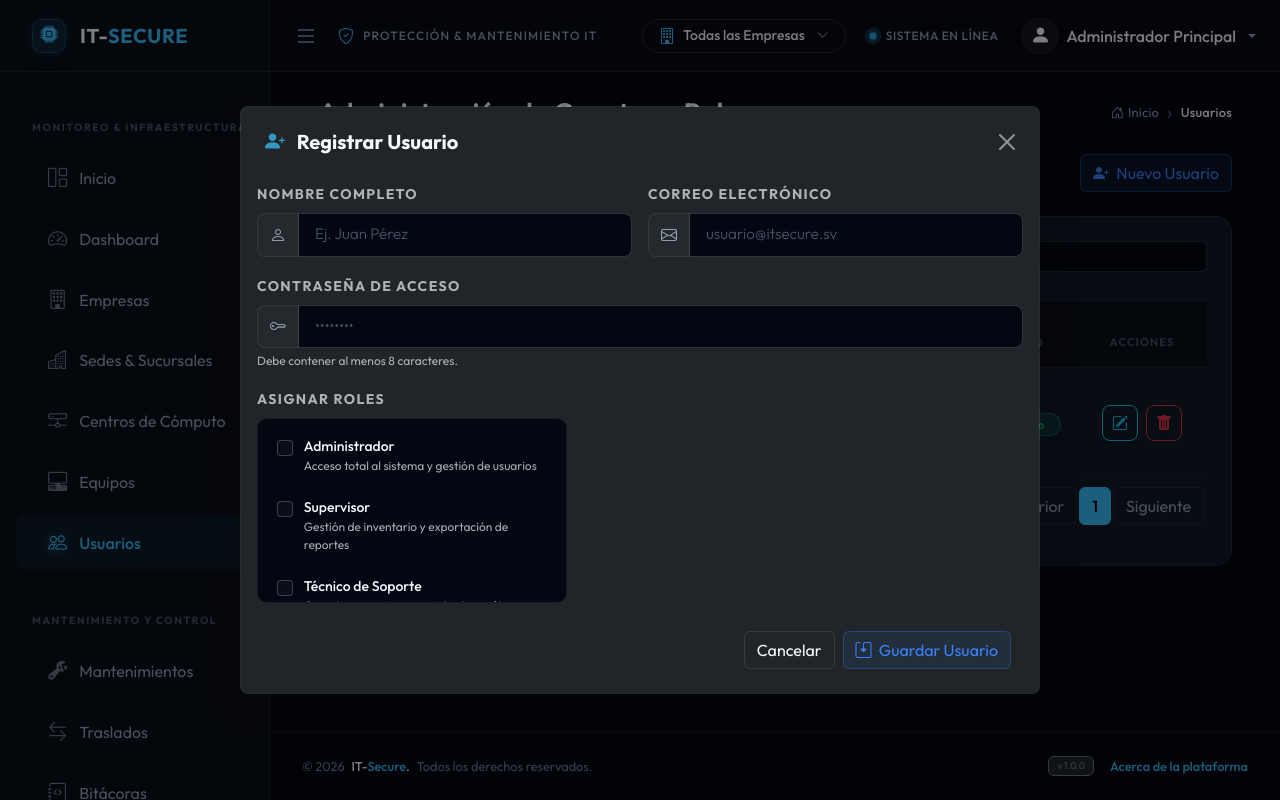
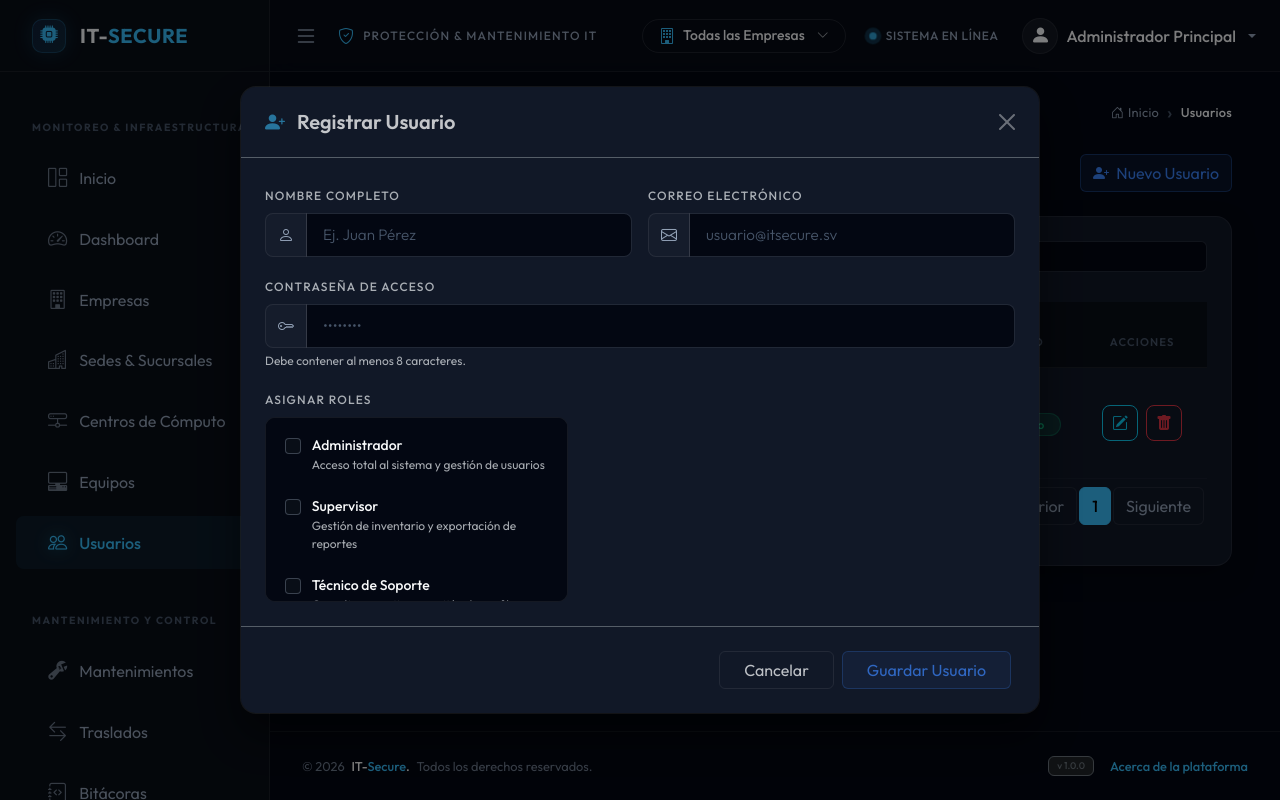
Before and after one commit to emanuelmath/IT-Secure, a Laravel app: page /usuarios in a window 1280 px wide, after a click on "Nuevo Usuario". Run offline with Laravel 12, Linux system fonts and the light colour scheme; the visitor is signed in with stand-in values (Sample User, id 1); data comes from the database, SQL or seed files in the repository; data that the repository does not hold is empty; some libraries are stand-ins or nearby versions.

Commit message:
refactor: cambio del modal de usuarios

```diff
--- a/resources/views/usuario/usuarios.blade.php
+++ b/resources/views/usuario/usuarios.blade.php
@@ -89,48 +89,48 @@
     </div>
 
     <!-- Modal Crear Usuario -->
-    <div class="modal fade" id="modalUsuario" tabindex="-1" aria-labelledby="modalUsuarioLabel" aria-hidden="true" data-bs-theme="dark">
+    <div class="modal fade dc-modal" id="modalUsuario" tabindex="-1" aria-labelledby="modalUsuarioLabel" aria-hidden="true">
         <div class="modal-dialog modal-dialog-centered modal-lg">
-            <div class="modal-content dc-modal shadow-lg">
-                <div class="modal-header border-bottom-0 pb-0">
-                    <h5 class="modal-title text-light outfit-bold" id="modalUsuarioLabel">
-                        <i class="bi bi-person-plus-fill text-cyan me-2 opacity-75"></i> Registrar Usuario
+            <div class="modal-content">
+                <div class="modal-header border-bottom border-secondary opacity-75">
+                    <h5 class="modal-title outfit-semibold text-white" id="modalUsuarioLabel">
+                        <i class="bi bi-person-plus-fill text-cyan me-2"></i> Registrar Nuevo Usuario
                     </h5>
-                    <button type="button" class="btn-close" data-bs-dismiss="modal" aria-label="Close"></button>
+                    <button type="button" class="btn-close btn-close-white" data-bs-dismiss="modal" aria-label="Close"></button>
                 </div>
 
                 <form id="formUsuario" action="{{ route('usuarios.insertar') }}" method="POST">
                     @csrf
-                    <div class="modal-body pt-4">
+                    <div class="modal-body p-4">
                         <div class="row g-3">
                             <div class="col-md-6">
-                                <label for="nombre" class="form-label text-muted small outfit-bold text-uppercase tracking-wide">Nombre Completo</label>
+                                <label for="nombre" class="form-label text-muted text-uppercase tracking-wide outfit-medium dc-text-micro">Nombre Completo</label>
                                 <div class="input-group">
                                     <span class="input-group-text dc-input-addon"><i class="bi bi-person"></i></span>
-                                    <input type="text" class="form-control dc-input outfit-regular" id="nombre" name="nombre" required maxlength="255" autocomplete="name" placeholder="Ej. Juan Pérez">
+                                    <input type="text" class="form-control dc-input" id="nombre" name="nombre" required maxlength="255" autocomplete="name" placeholder="Ej. Juan Pérez">
                                 </div>
                             </div>
 
                             <div class="col-md-6">
-                                <label for="email" class="form-label text-muted small outfit-bold text-uppercase tracking-wide">Correo Electrónico</label>
+                                <label for="email" class="form-label text-muted text-uppercase tracking-wide outfit-medium dc-text-micro">Correo Electrónico</label>
                                 <div class="input-group">
                                     <span class="input-group-text dc-input-addon"><i class="bi bi-envelope"></i></span>
-                                    <input type="email" class="form-control dc-input outfit-regular" id="email" name="email" required maxlength="255" autocomplete="email" placeholder="usuario@itsecure.sv">
+                                    <input type="email" class="form-control dc-input" id="email" name="email" required maxlength="255" autocomplete="email" placeholder="usuario@itsecure.sv">
                                 </div>
                             </div>
 
                             <div class="col-12">
-                                <label for="contrasenha" class="form-label text-muted small outfit-bold text-uppercase tracking-wide">Contraseña de Acceso</label>
+                                <label for="contrasenha" class="form-label text-muted text-uppercase tracking-wide outfit-medium dc-text-micro">Contraseña de Acceso</label>
                                 <div class="input-group">
                                     <span class="input-group-text dc-input-addon"><i class="bi bi-key"></i></span>
-                                    <input type="password" class="form-control dc-input outfit-regular" id="contrasenha" name="contrasenha" required minlength="8" placeholder="••••••••">
+                                    <input type="password" class="form-control dc-input" id="contrasenha" name="contrasenha" required minlength="8" placeholder="••••••••">
                                 </div>
                                 <div class="form-text text-muted dc-text-micro">Debe contener al menos 8 caracteres.</div>
                             </div>
 
                             @if (isset($roles) && count($roles) > 0)
                                 <div class="col-md-5">
-                                    <label class="form-label text-muted small outfit-bold text-uppercase tracking-wide">Asignar Roles</label>
+                                    <label class="form-label text-muted text-uppercase tracking-wide outfit-medium dc-text-micro">Asignar Roles</label>
                                     <div class="dc-checkbox-list">
                                         @foreach ($roles as $rol)
                                             <label class="dc-checkbox-item" for="crear_rol_{{ $rol->id }}">
@@ -149,7 +149,7 @@
 
                             @if (isset($centros) && count($centros) > 0)
                                 <div class="col-md-7">
-                                    <label class="form-label text-muted small outfit-bold text-uppercase tracking-wide">Centros de Cómputo a Cargo</label>
+                                    <label class="form-label text-muted text-uppercase tracking-wide outfit-medium dc-text-micro">Centros de Cómputo a Cargo</label>
                                     <div class="dc-checkbox-list">
                                         @foreach ($centros as $centro)
                                             <label class="dc-checkbox-item" for="crear_centro_{{ $centro->id }}">
@@ -168,11 +168,9 @@
                             @endif
                         </div>
                     </div>
-                    <div class="modal-footer border-top-0 pt-2">
-                        <button type="button" class="btn btn-outline-secondary dc-btn-outline" data-bs-dismiss="modal">Cancelar</button>
-                        <button type="submit" class="btn dc-btn-primary">
-                            <i class="bi bi-save2 me-1"></i> Guardar Usuario
-                        </button>
+                    <div class="modal-footer border-top border-secondary opacity-75">
+                        <button type="button" class="btn dc-btn-outline px-4" data-bs-dismiss="modal">Cancelar</button>
+                        <button type="submit" class="btn dc-btn-primary px-4">Guardar Usuario</button>
                     </div>
                 </form>
             </div>
@@ -180,49 +178,49 @@
     </div>
 
     <!-- Modal Editar Usuario -->
-    <div class="modal fade" id="modalEditarUsuario" tabindex="-1" aria-labelledby="modalEditarUsuarioLabel" aria-hidden="true" data-bs-theme="dark">
+    <div class="modal fade dc-modal" id="modalEditarUsuario" tabindex="-1" aria-labelledby="modalEditarUsuarioLabel" aria-hidden="true">
         <div class="modal-dialog modal-dialog-centered modal-lg">
-            <div class="modal-content dc-modal shadow-lg">
-                <div class="modal-header border-bottom-0 pb-0">
-                    <h5 class="modal-title text-light outfit-bold" id="modalEditarUsuarioLabel">
-                        <i class="bi bi-pencil-square text-cyan me-2 opacity-75"></i> Editar Usuario
+            <div class="modal-content">
+                <div class="modal-header border-bottom border-secondary opacity-75">
+                    <h5 class="modal-title outfit-semibold text-white" id="modalEditarUsuarioLabel">
+                        <i class="bi bi-pencil-square text-cyan me-2"></i> Editar Usuario
                     </h5>
-                    <button type="button" class="btn-close" data-bs-dismiss="modal" aria-label="Close"></button>
+                    <button type="button" class="btn-close btn-close-white" data-bs-dismiss="modal" aria-label="Close"></button>
                 </div>
 
                 <form id="formEditar" method="POST" data-action-template="{{ route('usuarios.actualizar', ['usuario' => '__ID__']) }}">
                     @csrf
                     @method('PUT')
-                    <div class="modal-body pt-4">
+                    <div class="modal-body p-4">
                         <div class="row g-3">
                             <div class="col-md-6">
-                                <label for="editar_nombre" class="form-label text-muted small outfit-bold text-uppercase tracking-wide">Nombre Completo</label>
+                                <label for="editar_nombre" class="form-label text-muted text-uppercase tracking-wide outfit-medium dc-text-micro">Nombre Completo</label>
                                 <div class="input-group">
                                     <span class="input-group-text dc-input-addon"><i class="bi bi-person"></i></span>
-                                    <input type="text" class="form-control dc-input outfit-regular" id="editar_nombre" name="nombre" required maxlength="255">
+                                    <input type="text" class="form-control dc-input" id="editar_nombre" name="nombre" required maxlength="255">
                                 </div>
                             </div>
 
                             <div class="col-md-6">
-                                <label for="editar_email" class="form-label text-muted small outfit-bold text-uppercase tracking-wide">Correo Electrónico</label>
+                                <label for="editar_email" class="form-label text-muted text-uppercase tracking-wide outfit-medium dc-text-micro">Correo Electrónico</label>
                                 <div class="input-group">
                                     <span class="input-group-text dc-input-addon"><i class="bi bi-envelope"></i></span>
-                                    <input type="email" class="form-control dc-input outfit-regular" id="editar_email" name="email" required maxlength="255">
+                                    <input type="email" class="form-control dc-input" id="editar_email" name="email" required maxlength="255">
                                 </div>
                             </div>
 
                             <div class="col-12">
-                                <label for="editar_contrasenha" class="form-label text-muted small outfit-bold text-uppercase tracking-wide">Nueva Contraseña (Opcional)</label>
+                                <label for="editar_contrasenha" class="form-label text-muted text-uppercase tracking-wide outfit-medium dc-text-micro">Nueva Contraseña (Opcional)</label>
                                 <div class="input-group">
                                     <span class="input-group-text dc-input-addon"><i class="bi bi-key"></i></span>
-                                    <input type="password" class="form-control dc-input outfit-regular" id="editar_contrasenha" name="contrasenha" minlength="8" placeholder="••••••••">
+                                    <input type="password" class="form-control dc-input" id="editar_contrasenha" name="contrasenha" minlength="8" placeholder="••••••••">
                                 </div>
                                 <div class="form-text text-muted dc-text-micro">Dejar en blanco si no desea cambiarla.</div>
                             </div>
 
                             @if (isset($roles) && count($roles) > 0)
                                 <div class="col-md-5">
-                                    <label class="form-label text-muted small outfit-bold text-uppercase tracking-wide">Asignar Roles</label>
+                                    <label class="form-label text-muted text-uppercase tracking-wide outfit-medium dc-text-micro">Asignar Roles</label>
                                     <div class="dc-checkbox-list">
                                         @foreach ($roles as $rol)
                                             <label class="dc-checkbox-item" for="editar_rol_{{ $rol->id }}">
@@ -241,7 +239,7 @@
 
                             @if (isset($centros) && count($centros) > 0)
                                 <div class="col-md-7">
-                                    <label class="form-label text-muted small outfit-bold text-uppercase tracking-wide">Centros de Cómputo a Cargo</label>
+                                    <label class="form-label text-muted text-uppercase tracking-wide outfit-medium dc-text-micro">Centros de Cómputo a Cargo</label>
                                     <div class="dc-checkbox-list">
                                         @foreach ($centros as $centro)
                                             <label class="dc-checkbox-item" for="editar_centro_{{ $centro->id }}">
@@ -259,11 +257,9 @@
                             @endif
                         </div>
                     </div>
-                    <div class="modal-footer border-top-0 pt-2">
-                        <button type="button" class="btn btn-outline-secondary dc-btn-outline" data-bs-dismiss="modal">Cancelar</button>
-                        <button type="submit" class="btn dc-btn-primary">
-                            <i class="bi bi-arrow-repeat me-1"></i> Actualizar Usuario
-                        </button>
+                    <div class="modal-footer border-top border-secondary opacity-75">
+                        <button type="button" class="btn dc-btn-outline px-4" data-bs-dismiss="modal">Cancelar</button>
+                        <button type="submit" class="btn dc-btn-primary px-4">Actualizar Usuario</button>
                     </div>
                 </form>
             </div>
@@ -271,53 +267,51 @@
     </div>
 
     <!-- Modal Eliminar Usuario -->
-    <div class="modal fade" id="modalEliminarUsuario" tabindex="-1" aria-labelledby="modalEliminarUsuarioLabel" aria-hidden="true" data-bs-theme="dark">
+    <div class="modal fade dc-modal dc-modal-danger" id="modalEliminarUsuario" tabindex="-1" aria-labelledby="modalEliminarUsuarioLabel" aria-hidden="true">
         <div class="modal-dialog modal-dialog-centered">
-            <div class="modal-content dc-modal dc-modal-danger shadow-lg">
-                <div class="modal-header border-bottom-0 pb-0">
-                    <h5 class="modal-title text-danger outfit-bold" id="modalEliminarUsuarioLabel">
-                        <i class="bi bi-exclamation-triangle-fill me-2 opacity-75"></i> Confirmar Inhabilitación
-                    </h5>
-                    <button type="button" class="btn-close" data-bs-dismiss="modal" aria-label="Close"></button>
+            <div class="modal-content">
+                <div class="modal-body p-4 text-center">
+                    <div class="mb-4 mt-2">
+                        <i class="bi bi-exclamation-triangle text-danger dc-text-huge"></i>
                     </div>
+                    <h5 class="text-white outfit-semibold mb-3" id="modalEliminarUsuarioLabel">¿Inhabilitar Usuario?</h5>
+                    <p class="text-muted mb-4">
+                        ¿Estás seguro que deseas inhabilitar al usuario <strong id="nombreEliminar" class="text-white"></strong>? Perderá el acceso al sistema mediante borrado lógico.
+                    </p>
                     <form id="formEliminar" method="POST" data-action-template="{{ route('usuarios.eliminar', ['usuario' => '__ID__']) }}">
                         @csrf
                         @method('DELETE')
-                    <div class="modal-body text-light pt-4 outfit-regular">
-                        ¿Estás seguro de que deseas inhabilitar al usuario <strong id="nombreEliminar" class="text-danger outfit-semibold"></strong>?
-                        <p class="text-muted small mt-2 mb-0">El usuario no será eliminado físicamente, pero perderá el acceso al sistema (Soft Delete lógico).</p>
-                    </div>
-                    <div class="modal-footer border-top-0 pt-0 mt-3">
-                        <button type="button" class="btn btn-outline-secondary dc-btn-outline" data-bs-dismiss="modal">Cancelar</button>
-                        <button type="submit" class="btn btn-danger dc-btn-danger">Inhabilitar Acceso</button>
+                        <div class="d-flex justify-content-center gap-3">
+                            <button type="button" class="btn dc-btn-outline px-4" data-bs-dismiss="modal">Cancelar</button>
+                            <button type="submit" class="btn dc-btn-danger px-4">Sí, Inhabilitar</button>
                         </div>
                     </form>
                 </div>
             </div>
         </div>
+    </div>
 
     <!-- Modal Activar Usuario -->
-    <div class="modal fade" id="modalActivarUsuario" tabindex="-1" aria-labelledby="modalActivarUsuarioLabel" aria-hidden="true" data-bs-theme="dark">
+    <div class="modal fade dc-modal dc-modal-success" id="modalActivarUsuario" tabindex="-1" aria-labelledby="modalActivarUsuarioLabel" aria-hidden="true">
         <div class="modal-dialog modal-dialog-centered">
-            <div class="modal-content dc-modal dc-modal-success shadow-lg">
-                <div class="modal-header border-bottom-0 pb-0">
-                    <h5 class="modal-title text-success outfit-bold" id="modalActivarUsuarioLabel">
-                        <i class="bi bi-check-circle-fill me-2 opacity-75"></i> Confirmar Activación
-                    </h5>
-                    <button type="button" class="btn-close" data-bs-dismiss="modal" aria-label="Close"></button>
+            <div class="modal-content">
+                <div class="modal-body p-4 text-center">
+                    <div class="mb-4 mt-2">
+                        <i class="bi bi-check-circle text-success dc-text-huge"></i>
                     </div>
+                    <h5 class="text-white outfit-semibold mb-3" id="modalActivarUsuarioLabel">¿Reactivar Usuario?</h5>
+                    <p class="text-muted mb-4">
+                        ¿Estás seguro que deseas reactivar el acceso al sistema para <strong id="nombreActivar" class="text-white"></strong>?
+                    </p>
                     <form id="formActivar" method="POST" data-action-template="{{ route('usuarios.activar', ['usuario' => '__ID__']) }}">
                         @csrf
                         @method('PUT')
-                    <div class="modal-body text-light pt-4 outfit-regular">
-                        ¿Estás seguro de que deseas reactivar al usuario <strong id="nombreActivar" class="text-success outfit-semibold"></strong>?
-                        <p class="text-muted small mt-2 mb-0">El usuario recuperará inmediatamente el acceso al sistema con sus roles asignados.</p>
-                    </div>
-                    <div class="modal-footer border-top-0 pt-0 mt-3">
-                        <button type="button" class="btn btn-outline-secondary dc-btn-outline" data-bs-dismiss="modal">Cancelar</button>
-                        <button type="submit" class="btn btn-success dc-btn-success">Activar Acceso</button>
+                        <div class="d-flex justify-content-center gap-3">
+                            <button type="button" class="btn dc-btn-outline px-4" data-bs-dismiss="modal">Cancelar</button>
+                            <button type="submit" class="btn dc-btn-success px-4">Sí, Activar</button>
                         </div>
                     </form>
+                </div>
             </div>
         </div>
     </div>
```
Lines whose indentation alone changed are shown as unchanged.
